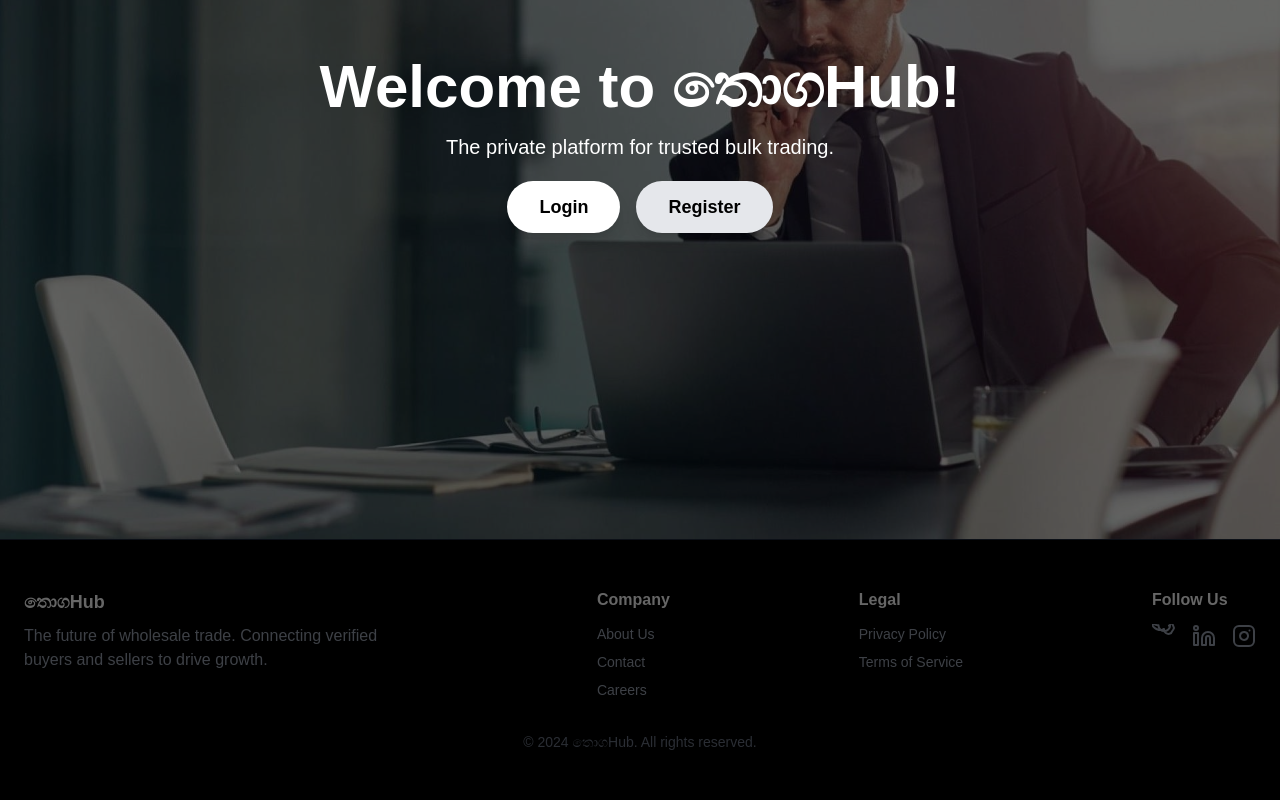
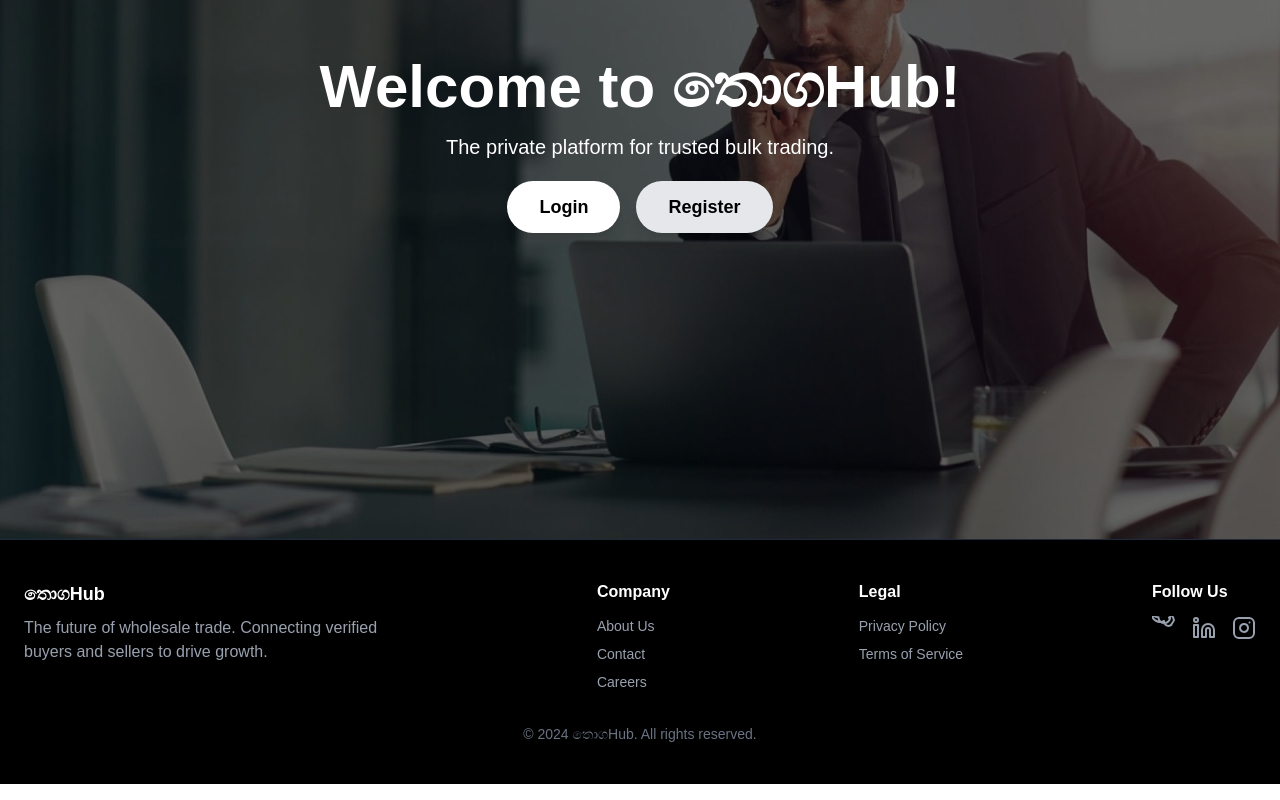
Before and after one commit to sandarusadishan/ThogaHub, a React (Vite) app in the folder frontend/: page / in a window 1280 px wide. Shown: the part 325-1125 px from the top of the page. Built offline with nearby package versions, Linux system fonts and the light colour scheme.

Commit message:
edite footer 👍

```diff
--- a/frontend/src/components/Footer.jsx
+++ b/frontend/src/components/Footer.jsx
@@ -2,7 +2,7 @@ import React from 'react';
 import { Link } from 'react-router-dom';
 
 const Footer = () => (
-  <footer className="w-full bg-black py-12 border-t border-gray-800 animate-slide-in-up">
+  <footer className="relative z-10 w-full bg-black py-10 border-t border-gray-800">
     <div className="container mx-auto px-6">
       <div className="flex flex-col md:flex-row justify-between items-center md:items-start text-white space-y-8 md:space-y-0">
 
```
